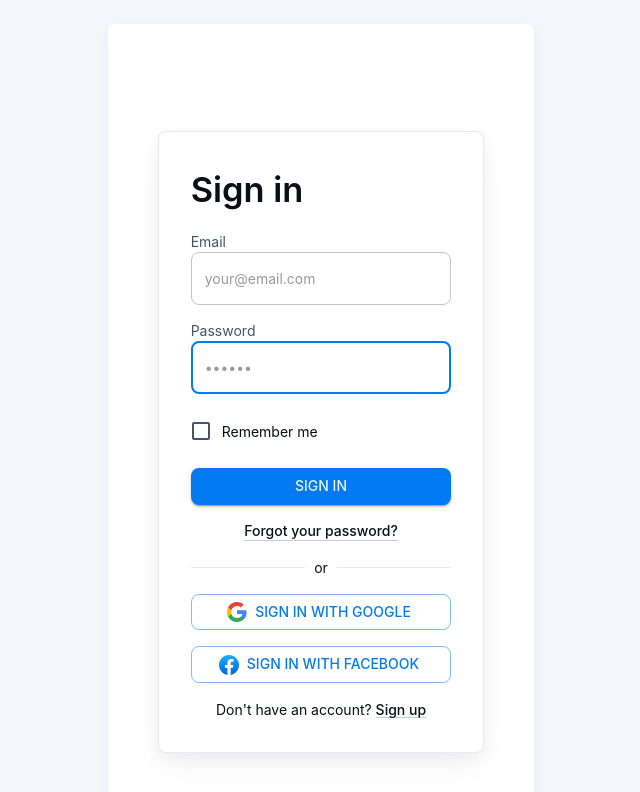
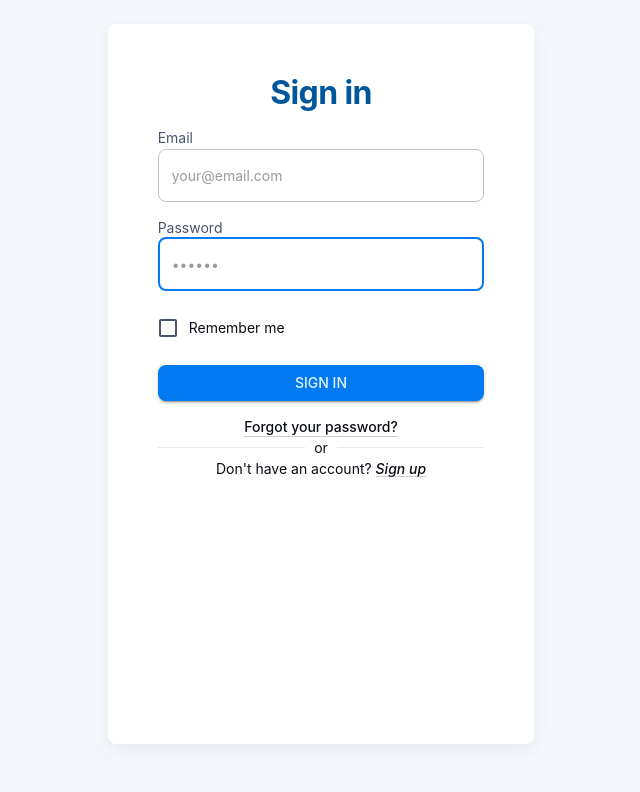
Before and after one commit to CSB715/Web-App---Smith-Micro, a React (Vite) app: page /#/login in a window 1280 px wide. Shown: the top 792 px of the page, without its empty margins (319-959 px from the left). Built offline with nearby package versions, Linux system fonts and the light colour scheme.

Commit message:
unified titles, prettier logins

```diff
--- a/src/mui-templates/sign-in/SignIn.tsx
+++ b/src/mui-templates/sign-in/SignIn.tsx
@@ -11,11 +11,9 @@ import Link from '@mui/material/Link';
 import TextField from '@mui/material/TextField';
 import Typography from '@mui/material/Typography';
 import Stack from '@mui/material/Stack';
-import MuiCard from '@mui/material/Card';
 import { styled } from '@mui/material/styles';
 import ForgotPassword from './components/ForgotPassword';
 import AppTheme from '../shared-theme/AppTheme';
-import { GoogleIcon, FacebookIcon } from './components/CustomIcons';
 import { signInWithEmailAndPassword } from 'firebase/auth';
 import { getAuthInstance, getDb } from '../../utils/firestore';
 import { useNavigate } from 'react-router';
@@ -25,27 +23,7 @@ import {
   type DocumentData,
 } from "firebase/firestore";
 
-const Card = styled(MuiCard)(({ theme }) => ({
-  display: 'flex',
-  flexDirection: 'column',
-  alignSelf: 'center',
-  width: '100%',
-  padding: theme.spacing(4),
-  gap: theme.spacing(2),
-  margin: 'auto',
-  [theme.breakpoints.up('sm')]: {
-    maxWidth: '450px',
-  },
-  boxShadow:
-    'hsla(220, 30%, 5%, 0.05) 0px 5px 15px 0px, hsla(220, 25%, 10%, 0.05) 0px 15px 35px -5px',
-  ...theme.applyStyles('dark', {
-    boxShadow:
-      'hsla(220, 30%, 5%, 0.5) 0px 5px 15px 0px, hsla(220, 25%, 10%, 0.08) 0px 15px 35px -5px',
-  }),
-}));
-
 const SignInContainer = styled(Stack)(({ theme }) => ({
-  height: 'calc((1 - var(--template-frame-height, 0)) * 100dvh)',
   minHeight: '100%',
   padding: theme.spacing(2),
   [theme.breakpoints.up('sm')]: {
@@ -145,11 +123,19 @@ export default function SignIn(props: { disableCustomTheme?: boolean }) {
     <AppTheme {...props}>
       <CssBaseline enableColorScheme />
       <SignInContainer direction="column" justifyContent="space-between">
-        <Card variant="outlined">
         <Typography
           component="h1"
-            variant="h4"
-            sx={{ width: '100%', fontSize: 'clamp(2rem, 10vw, 2.15rem)' }}
+          variant="h1"
+          id="Sign-In-title"
+          sx={{
+            fontSize: "2rem",
+            letterSpacing: "-0.02em",
+            mb: 2,
+            fontWeight: "bold",
+            color: "#01579b",
+            alignSelf: "center",
+            textAlign: "center",
+          }}
         >
           Sign in
         </Typography>
@@ -223,34 +209,17 @@ export default function SignIn(props: { disableCustomTheme?: boolean }) {
         </Box>
         <Divider>or</Divider>
         <Box sx={{ display: 'flex', flexDirection: 'column', gap: 2 }}>
-            <Button
-              fullWidth
-              variant="outlined"
-              onClick={() => alert('Sign in with Google')}
-              startIcon={<GoogleIcon />}
-            >
-              Sign in with Google
-            </Button>
-            <Button
-              fullWidth
-              variant="outlined"
-              onClick={() => alert('Sign in with Facebook')}
-              startIcon={<FacebookIcon />}
-            >
-              Sign in with Facebook
-            </Button>
           <Typography sx={{ textAlign: 'center' }}>
             Don&apos;t have an account?{' '}
             <Link
               href="/sign-up/"
               variant="body2"
-                sx={{ alignSelf: 'center' }}
+              sx={{ alignSelf: 'center', fontStyle: 'italic' }}
             >
               Sign up
             </Link>
           </Typography>
         </Box>
-        </Card>
       </SignInContainer>
     </AppTheme>
   );
--- a/src/mui-templates/sign-up/SignUp.tsx
+++ b/src/mui-templates/sign-up/SignUp.tsx
@@ -9,34 +9,12 @@ import Link from '@mui/material/Link';
 import TextField from '@mui/material/TextField';
 import Typography from '@mui/material/Typography';
 import Stack from '@mui/material/Stack';
-import MuiCard from '@mui/material/Card';
 import { styled } from '@mui/material/styles';
 import AppTheme from '../shared-theme/AppTheme';
-import { GoogleIcon, FacebookIcon } from './components/CustomIcons';
 import { CreateUser } from '../../utils/firestore';
 import { useNavigate } from 'react-router';
 
-const Card = styled(MuiCard)(({ theme }) => ({
-  display: 'flex',
-  flexDirection: 'column',
-  alignSelf: 'center',
-  width: '100%',
-  padding: theme.spacing(4),
-  gap: theme.spacing(2),
-  margin: 'auto',
-  boxShadow:
-    'hsla(220, 30%, 5%, 0.05) 0px 5px 15px 0px, hsla(220, 25%, 10%, 0.05) 0px 15px 35px -5px',
-  [theme.breakpoints.up('sm')]: {
-    width: '450px',
-  },
-  ...theme.applyStyles('dark', {
-    boxShadow:
-      'hsla(220, 30%, 5%, 0.5) 0px 5px 15px 0px, hsla(220, 25%, 10%, 0.08) 0px 15px 35px -5px',
-  }),
-}));
-
 const SignUpContainer = styled(Stack)(({ theme }) => ({
-  height: 'calc((1 - var(--template-frame-height, 0)) * 100dvh)',
   minHeight: '100%',
   padding: theme.spacing(2),
   [theme.breakpoints.up('sm')]: {
@@ -112,11 +90,19 @@ export default function SignUp(props: { disableCustomTheme?: boolean }) {
     <AppTheme {...props}>
       <CssBaseline enableColorScheme />
       <SignUpContainer direction="column" justifyContent="space-between">
-        <Card variant="outlined">
         <Typography
           component="h1"
-            variant="h4"
-            sx={{ width: '100%', fontSize: 'clamp(2rem, 10vw, 2.15rem)' }}
+          variant="h1"
+          id="sign-up-title"
+          sx={{
+            fontSize: "2rem",
+            letterSpacing: "-0.02em",
+            mb: 2,
+            fontWeight: "bold",
+            color: "#01579b",
+            alignSelf: "center",
+            textAlign: "center",
+          }}
         >
           Sign up
         </Typography>
@@ -169,22 +155,6 @@ export default function SignUp(props: { disableCustomTheme?: boolean }) {
           <Typography sx={{ color: 'text.secondary' }}>or</Typography>
         </Divider>
         <Box sx={{ display: 'flex', flexDirection: 'column', gap: 2 }}>
-            <Button
-              fullWidth
-              variant="outlined"
-              onClick={() => alert('Sign up with Google')}
-              startIcon={<GoogleIcon />}
-            >
-              Sign up with Google
-            </Button>
-            <Button
-              fullWidth
-              variant="outlined"
-              onClick={() => alert('Sign up with Facebook')}
-              startIcon={<FacebookIcon />}
-            >
-              Sign up with Facebook
-            </Button>
           <Typography sx={{ textAlign: 'center' }}>
             Already have an account?{' '}
             <Link
@@ -196,7 +166,6 @@ export default function SignUp(props: { disableCustomTheme?: boolean }) {
             </Link>
           </Typography>
         </Box>
-        </Card>
       </SignUpContainer>
     </AppTheme>
   );
--- a/src/pages/CreateNotificationTriggerPage.tsx
+++ b/src/pages/CreateNotificationTriggerPage.tsx
@@ -146,7 +146,6 @@ export default function CreateNotificationTriggerPage() {
       sx={{
         minHeight: "100vh",
         bgcolor: "background.default",
-        py: 3,
         px: 2.5,
       }}
     >
@@ -155,14 +154,14 @@ export default function CreateNotificationTriggerPage() {
         variant="h1"
         id="create-notification-title"
         sx={{
-          fontSize: "2.5rem",
+          fontSize: "2rem",
           mb: 2,
-          fontWeight: "300",
+          fontWeight: "bold",
           color: "#01579b",
           alignSelf: "center",
           textAlign: "center",
-          }}
-        >
+        }}
+      >
         {notifID ? "Edit Notification" : "Create Notification"}
       </Typography>
 
--- a/src/pages/HistoryPage.tsx
+++ b/src/pages/HistoryPage.tsx
@@ -125,51 +125,25 @@ function History() {
       sx={{
         minHeight: "100vh",
         bgcolor: "background.default",
-        py: 3,
         px: 0,
       }}
     >
       <Box sx={{ px: 2.5 }}>
-        {/* ── Eyebrow ── */}
-        <Stack direction="row" alignItems="center" spacing={1} sx={{ mb: 1 }}>
-          <Box
-            sx={{
-              width: 6,
-              height: 6,
-              borderRadius: "50%",
-              bgcolor: "primary.main",
-              "@keyframes hpulse": {
-                "0%, 100%": { opacity: 1, transform: "scale(1)" },
-                "50%": { opacity: 0.4, transform: "scale(0.7)" },
-              },
-              animation: "hpulse 2.6s ease-in-out infinite",
-              flexShrink: 0,
-            }}
-          />
-          <Typography
-            variant="caption"
-            sx={{
-              fontFamily: "monospace",
-              letterSpacing: "0.13em",
-              textTransform: "uppercase",
-              color: "primary.main",
-              fontSize: "0.6rem",
-            }}
-          >
-            Browsing History
-          </Typography>
-        </Stack>
-
         {/* ── Title ── */}
         <Typography
-          variant="h4"
+          variant="h1"
+          id="History-title"
           sx={{
-            fontWeight: 300,
+            fontSize: "2rem",
             letterSpacing: "-0.02em",
-            mb: 3,
+            mb: 2,
+            fontWeight: "bold",
+            color: "#01579b",
+            alignSelf: "center",
+            textAlign: "center",
           }}
         >
-          Recent Web History
+          Web History
         </Typography>
 
         {/* ── Stats bar — stacks vertically on narrow, row on wider ── */}
--- a/src/pages/NotificationsPage.tsx
+++ b/src/pages/NotificationsPage.tsx
@@ -2,7 +2,7 @@ import { useEffect, useState } from "react";
 import { useNavigate } from "react-router";
 import { getAuthInstance, getDb } from "../utils/firestore";
 import SiteModal from "../components/SiteModal";
-import { Box } from "@mui/material";
+import { Box, Typography } from "@mui/material";
 import { onAuthStateChanged } from "firebase/auth";
 import { collection, Timestamp } from "firebase/firestore";
 import { type Notification } from "../utils/models";
@@ -104,7 +104,21 @@ function Notifications() {
   return (
     <>
       <Box sx={{ paddingBottom: "72px" }}>
-        <h1>Notification History</h1>
+        <Typography
+          variant="h1"
+          id="notification-title"
+          sx={{
+            fontSize: "2rem",
+            mb: 2,
+            fontWeight: "bold",
+            color: "#01579b",
+            alignSelf: "center",
+            textAlign: "center",
+          }}
+        >
+          Notification History
+        </Typography>
+
         <ul style={{ listStyleType: "none", padding: 0, margin: 0 }}>
           {notifications.map((notification) => (
             <Box
--- a/src/pages/SummaryPage.tsx
+++ b/src/pages/SummaryPage.tsx
@@ -422,7 +422,6 @@ function Summary() {
       sx={{
         minHeight: "100vh",
         bgcolor: "background.default",
-        py: 3,
         px: 2.5,
       }}
     >
@@ -432,13 +431,13 @@ function Summary() {
         <Typography
           variant="h1"
           sx={{
-            fontWeight: 300,
+            fontWeight: "bold",
             letterSpacing: "-0.02em",
             mb: 3,
             color: "#01579b",
             alignSelf: "center",
             textAlign: "center",
-            fontSize: "2.5rem",
+            fontSize: "2rem",
           }}
         >
           Summary
```
Also changed, not shown: src/pages/NotificationSettingsPage.tsx (+22 -9 lines), src/pages/SettingsPage.tsx (+14 -28 lines). Lines whose indentation alone changed are shown as unchanged.
